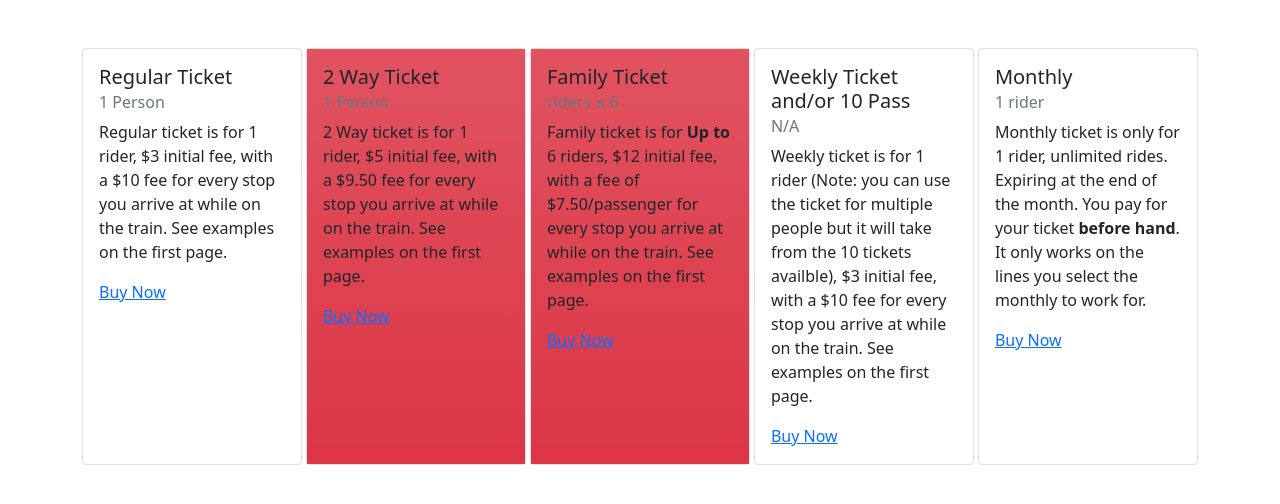
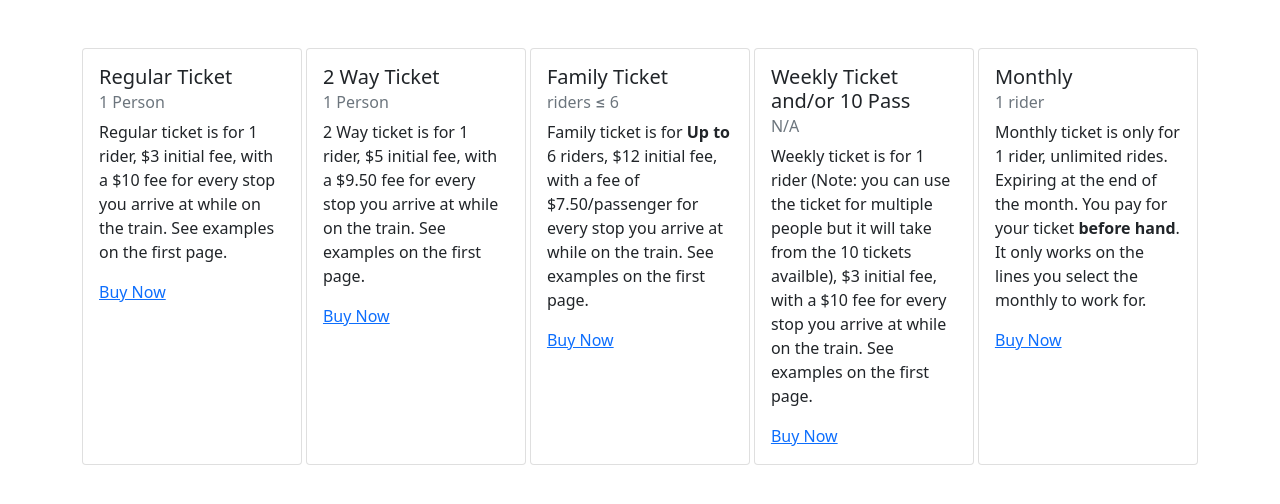
Before and after one commit to madler12345/HEPTA, a plain HTML site: page tickets.html in a window 1280 px wide. Drawn offline with nearby package versions, Linux system fonts and the light colour scheme.

Commit message:
Update tickets.html

```diff
--- a/tickets.html
+++ b/tickets.html
@@ -19,7 +19,7 @@
 </div>
  <div class="Space"></div>
   <div class="card f-flex" style="width: 18rem;">
-  <div class="card-body bg-danger bg-gradient">
+  <div class="card-body ">
     <h5 class="card-title">2 Way Ticket</h5>
     <h6 class="card-subtitle mb-2 text-muted">1 Person</h6>
     <p class="card-text">2 Way ticket is for 1 rider, $5 initial fee, with a $9.50 fee for every stop you arrive at while on the train. See examples on the first page. </p>
@@ -28,7 +28,7 @@
 </div>
    <div class="Space"></div>
   <div class="card f-flex" style="width: 18rem;">
-  <div class="card-body bg-danger bg-gradient">
+  <div class="card-body">
     <h5 class="card-title">Family Ticket</h5>
     <h6 class="card-subtitle mb-2 text-muted">riders ≤ 6</h6>
     <p class="card-text">Family ticket is for <strong>Up to</strong> 6 riders, $12 initial fee, with a fee of $7.50/passenger for every stop you arrive at while on the train. See examples on the first page. </p>
```
